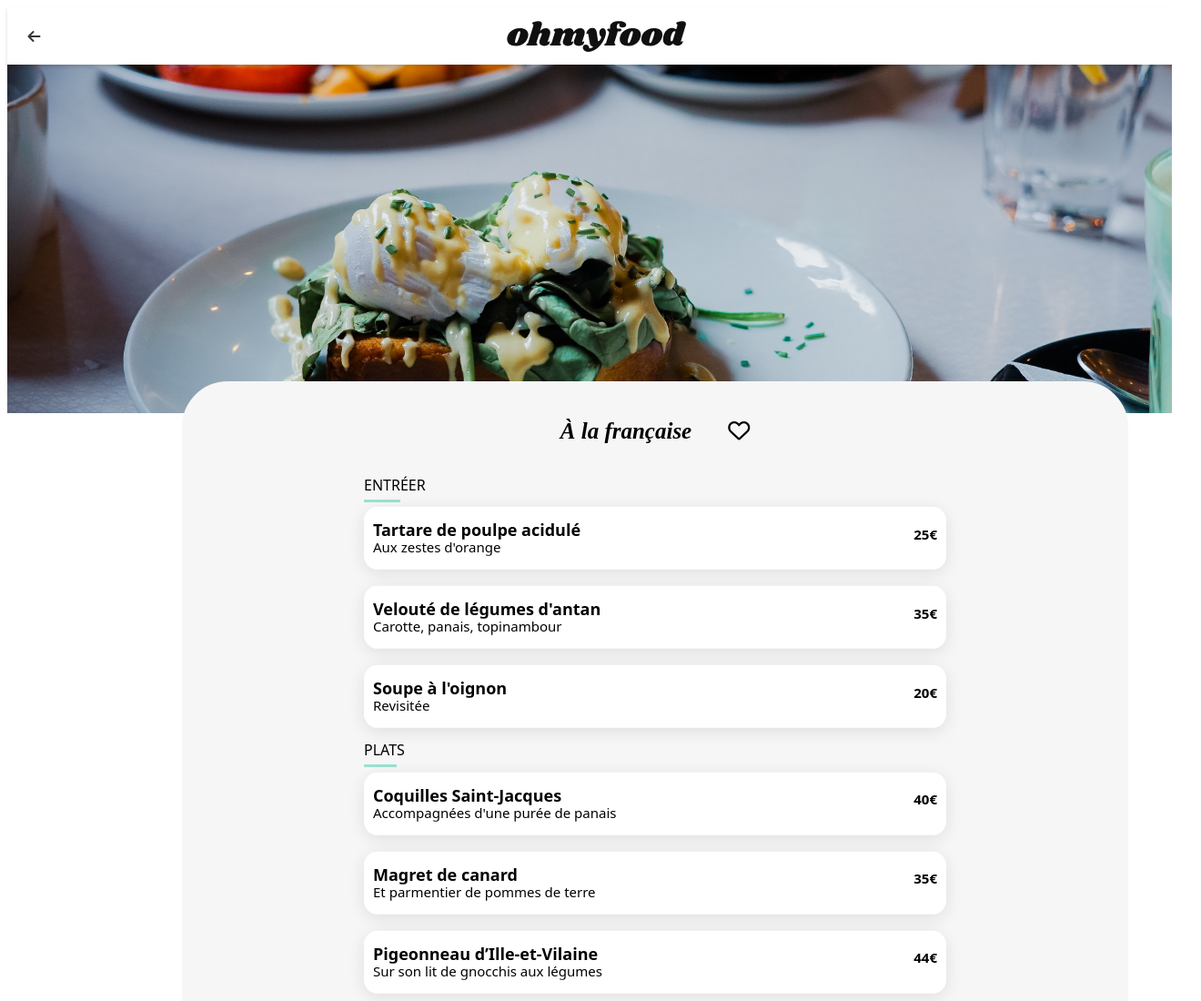
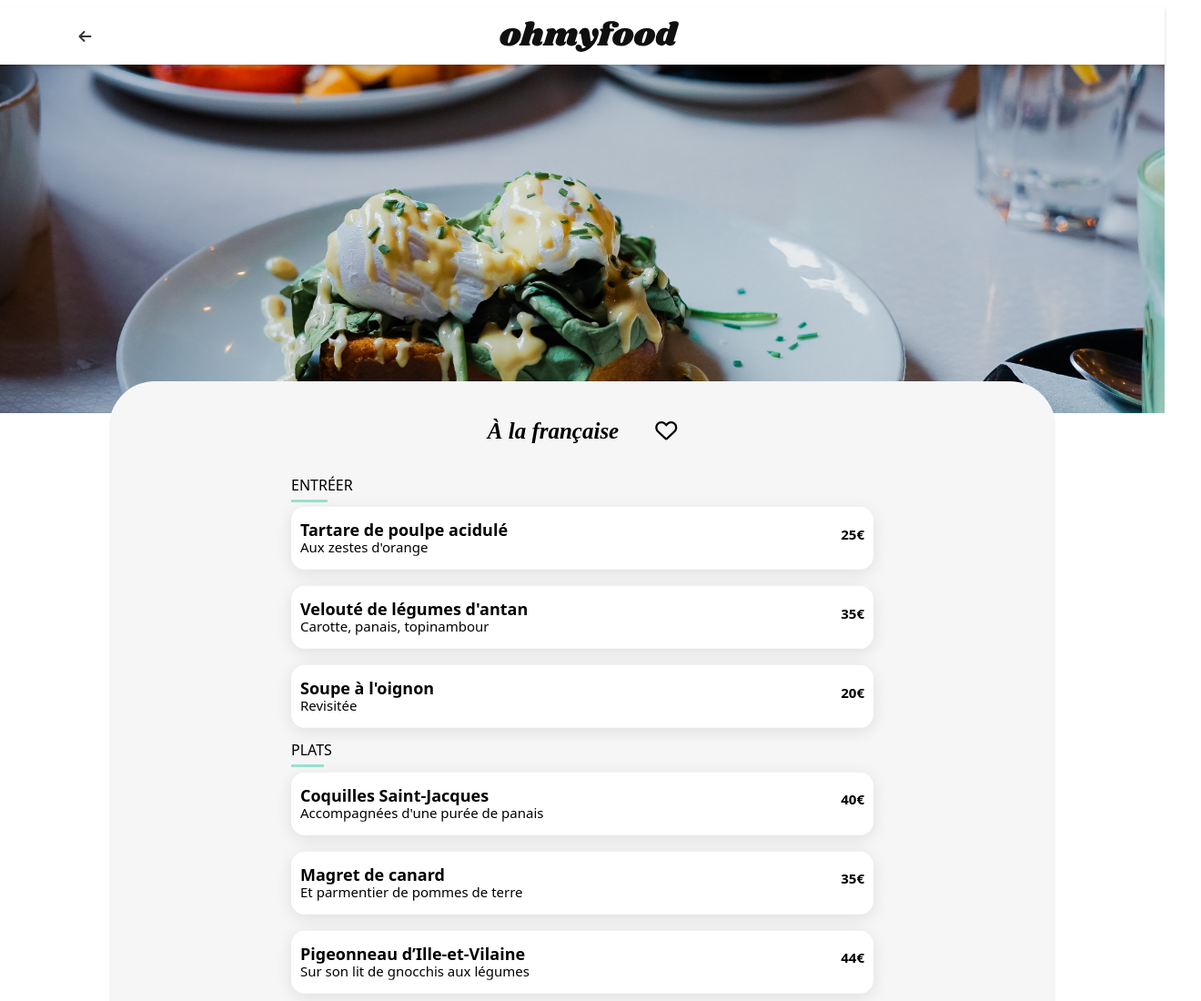
Before and after one commit to Mofcap/projet4, a plain HTML site: page a_la_française.html in a window 1280 px wide. Shown: the top 1100 px of the page at 91% size, 1320 px wide, since content can reach past the window. Drawn offline with Linux system fonts and the light colour scheme; a web font is replaced by a local one.

Commit message:
correction de responsive

```diff
--- a/style/style.scss
+++ b/style/style.scss
@@ -710,10 +710,15 @@ body, html{
         width: 100%;
 
         padding: 0px;
+        display: flex;
+        flex-direction: column;
+        justify-content: center;
+        align-items: center;
         header{
+            width: 100%;
             .logo{
                 a{
-                    margin:0% 40% 0% -40%;
+                    margin:0% 35% 0% -35%;
                 }
             }
             }
@@ -787,7 +792,7 @@ body, html{
             .menu{
                 justify-content: center;
                 padding: 20px 200px 20px 200px;
-                margin-left: 15%;
+
                 width: 50%;
                 .menu-name{
                     justify-content: center;
@@ -801,6 +806,7 @@ body, html{
                 }
             }
             footer{
+                width: 100%;
                 flex-direction: row-reverse;
                 gap: 16px;
                 margin-top: 50px;
```
Also changed, not shown: style/style.css, 1 other file.
